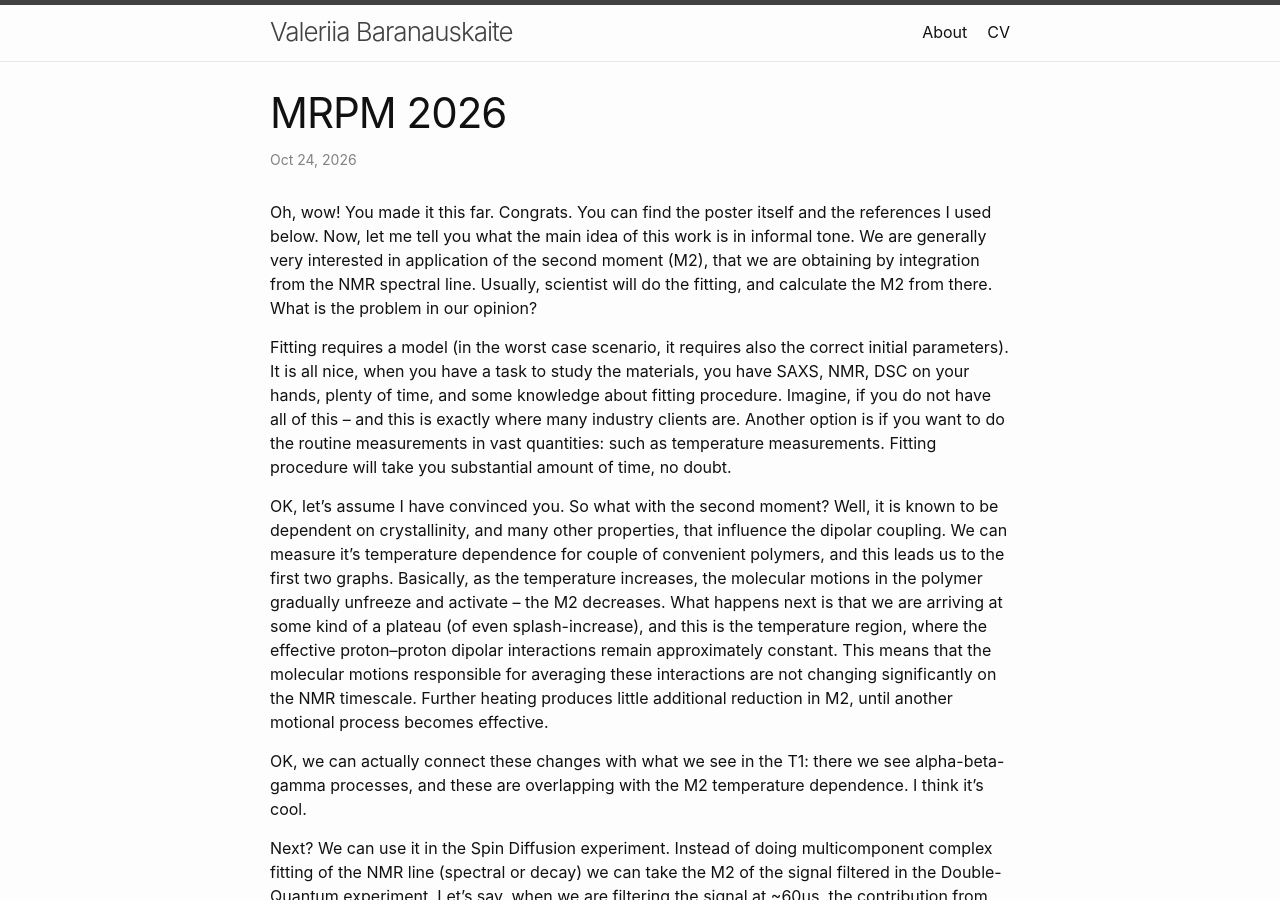
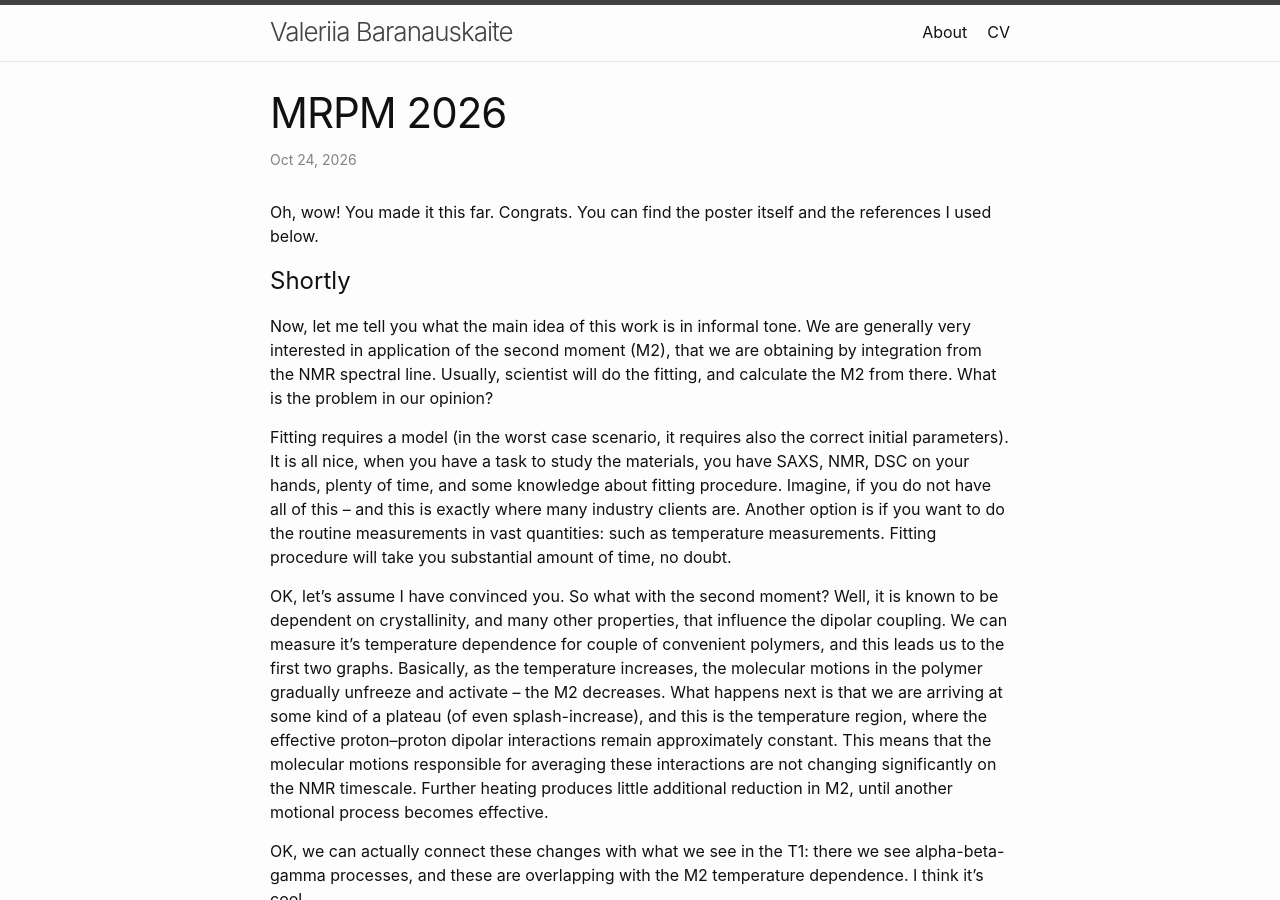
Before and after one commit to timesama/timesama.github.io, a Jekyll site: the page built from _posts/2026-10-24-references-mrpmp-2026.md, in a window 1280 px wide and 900 px high. Built offline with Jekyll 4.4.1, drawn with Linux system fonts in a browser that asks for light colours.

Commit message:
add header

```diff
--- a/_posts/2026-10-24-references-mrpmp-2026.md
+++ b/_posts/2026-10-24-references-mrpmp-2026.md
@@ -5,6 +5,8 @@ date: 2026-10-24
 ---
 
 Oh, wow! You made it this far. Congrats. You can find the poster itself and the references I used below.
+
+# Shortly
 Now, let me tell you what the main idea of this work is in informal tone.
 We are generally very interested in application of the second moment (M2), that we are obtaining by integration from the NMR spectral line. Usually, scientist will do the fitting, and calculate the M2 from there. What is the problem in our opinion?
 
```
